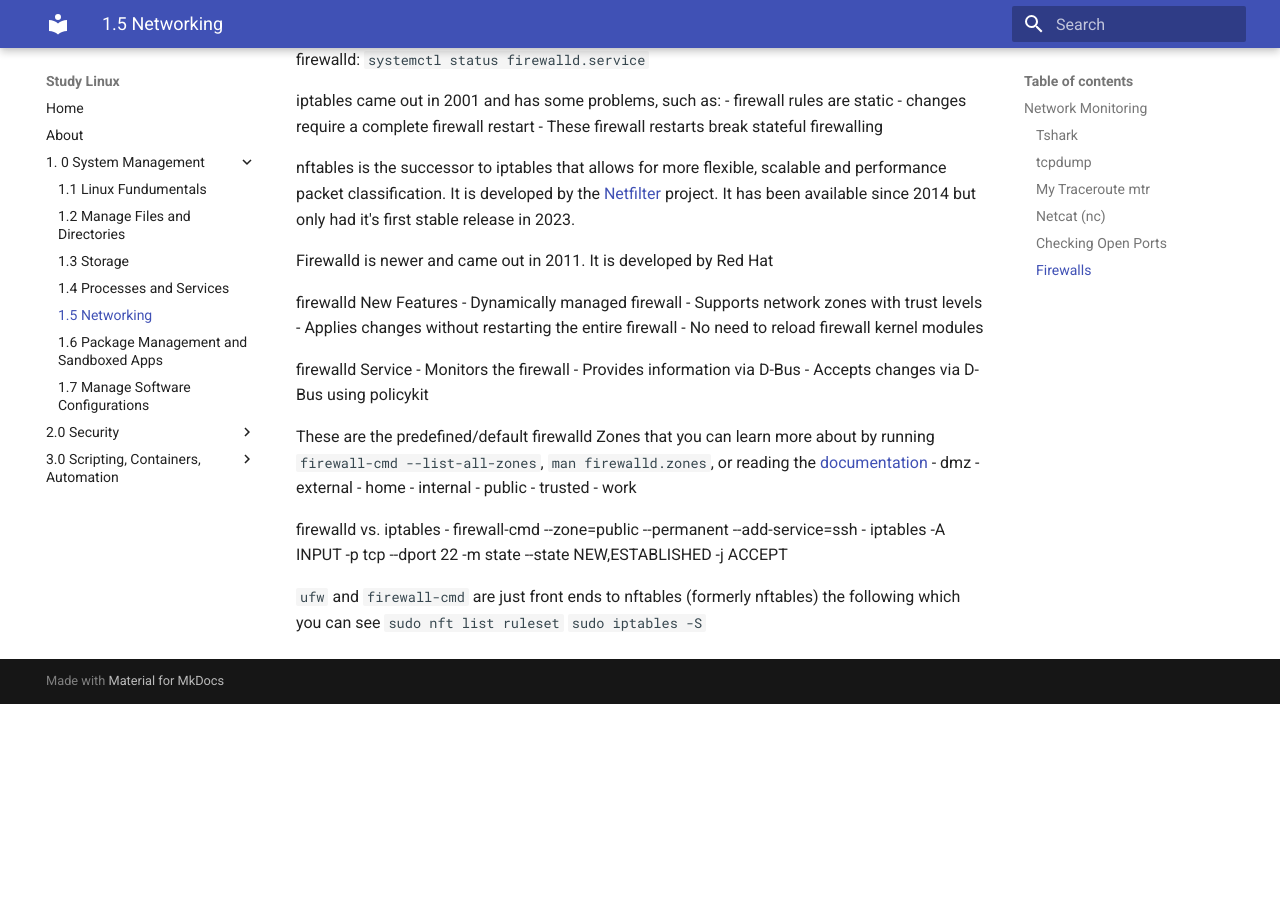
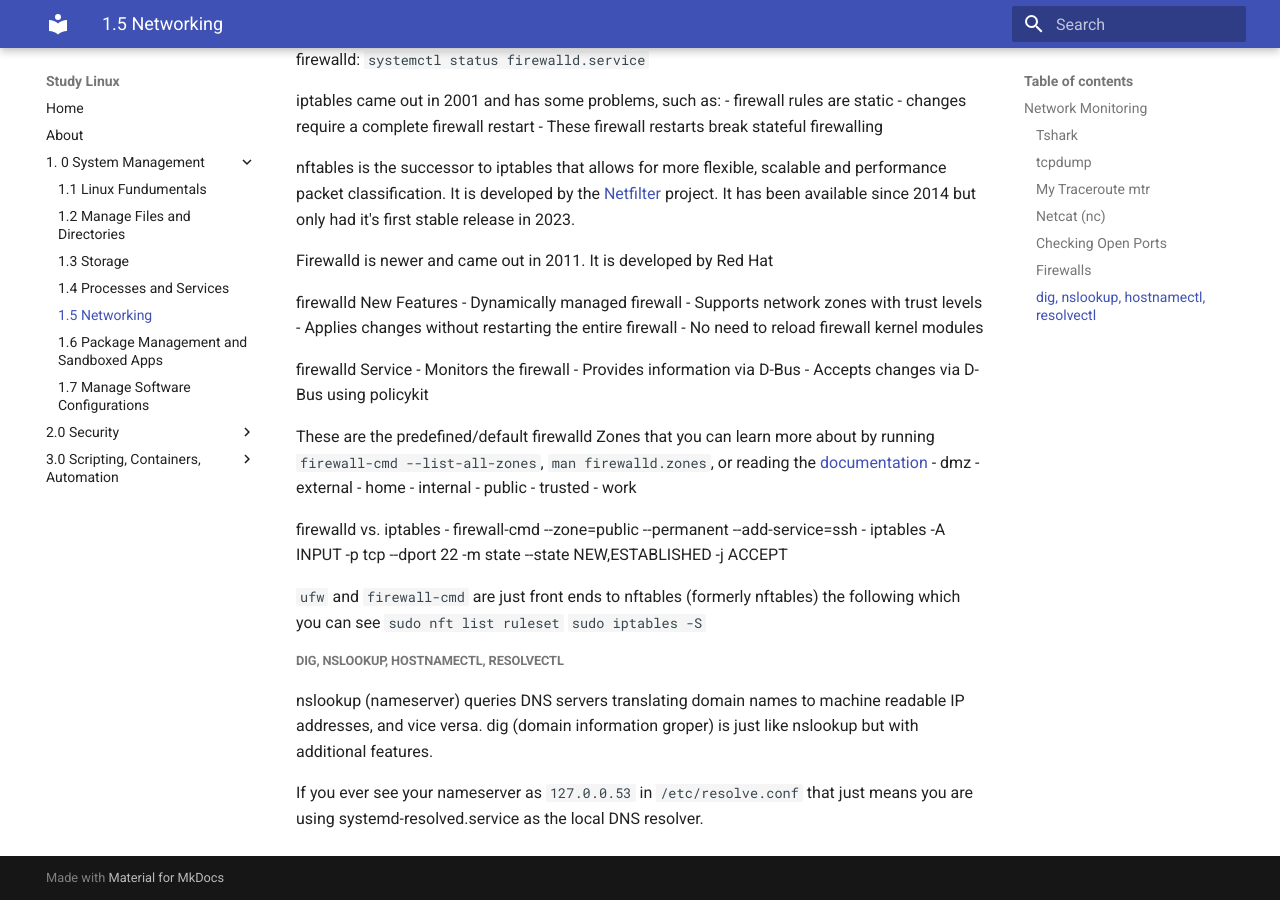
Before and after one commit to Joe-Bulfer/studylinux, an MkDocs documentation site: the page built from docs/1. 0 System Management/1.5 Networking.md, in a window 1280 px wide and 900 px high, scrolled down 2647 px. Built offline with MkDocs 1.6.1 and Material for MkDocs 9.7.7, drawn with Linux system fonts in a browser that asks for light colours; before the commit the page ends 3351 px from its top, so only the background shows below that.

Commit message:
Update 1.5 Networking.md

```diff
--- a/docs/1. 0 System Management/1.5 Networking.md
+++ b/docs/1. 0 System Management/1.5 Networking.md
@@ -146,3 +146,8 @@ These are the predefined/default firewalld Zones that you can learn more about b
 `ufw` and `firewall-cmd` are just front ends to nftables (formerly nftables) the following which you can see
 `sudo nft list ruleset`
 `sudo iptables -S`
+
+##### dig, nslookup, hostnamectl, resolvectl
+nslookup (nameserver) queries DNS servers translating domain names to machine readable IP addresses, and vice versa.  dig (domain information groper) is just like nslookup but with additional features.
+
+If you ever see your nameserver as `127.0.0.53` in `/etc/resolve.conf` that just means you are using systemd-resolved.service as the local DNS resolver.
```
